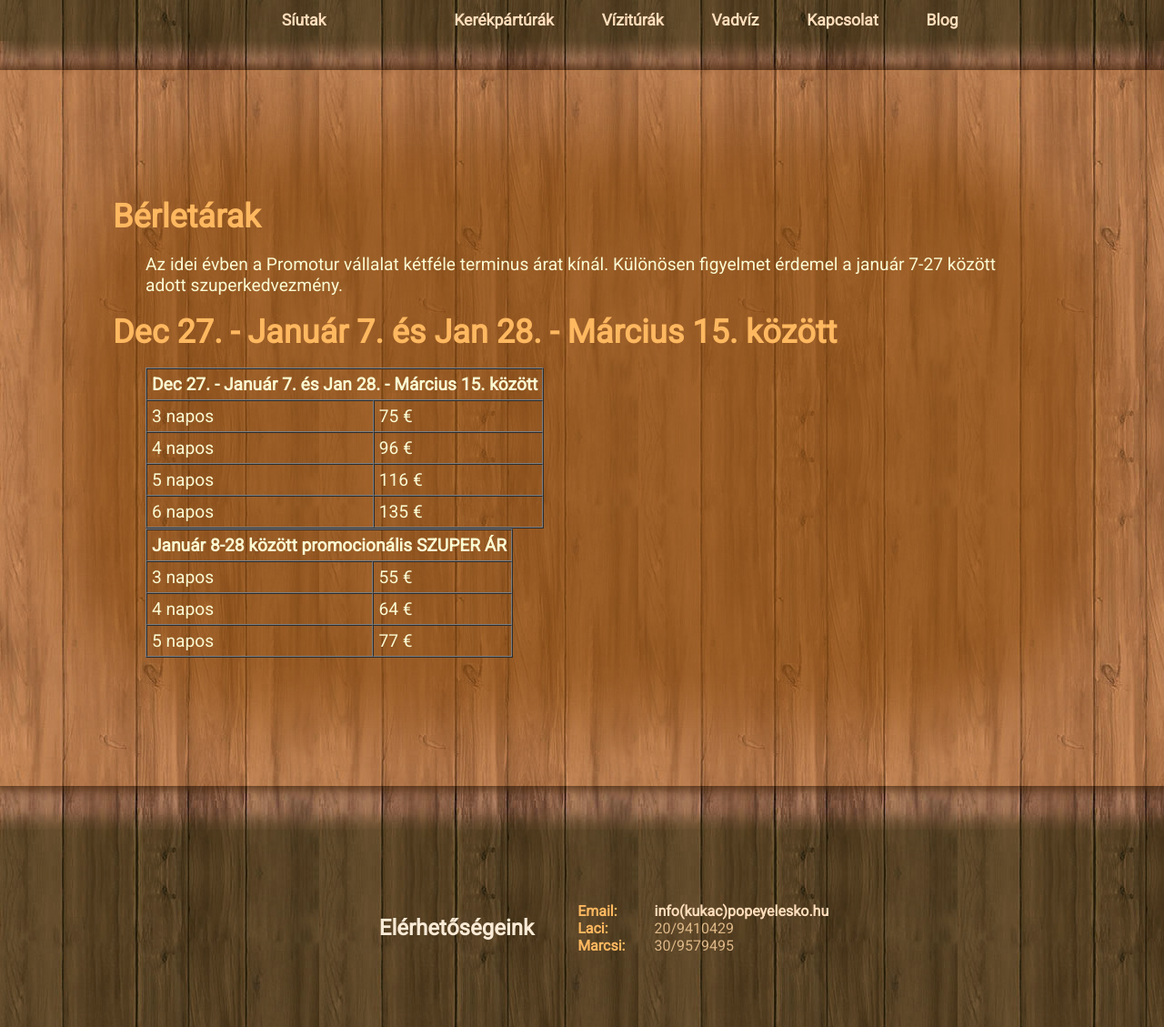
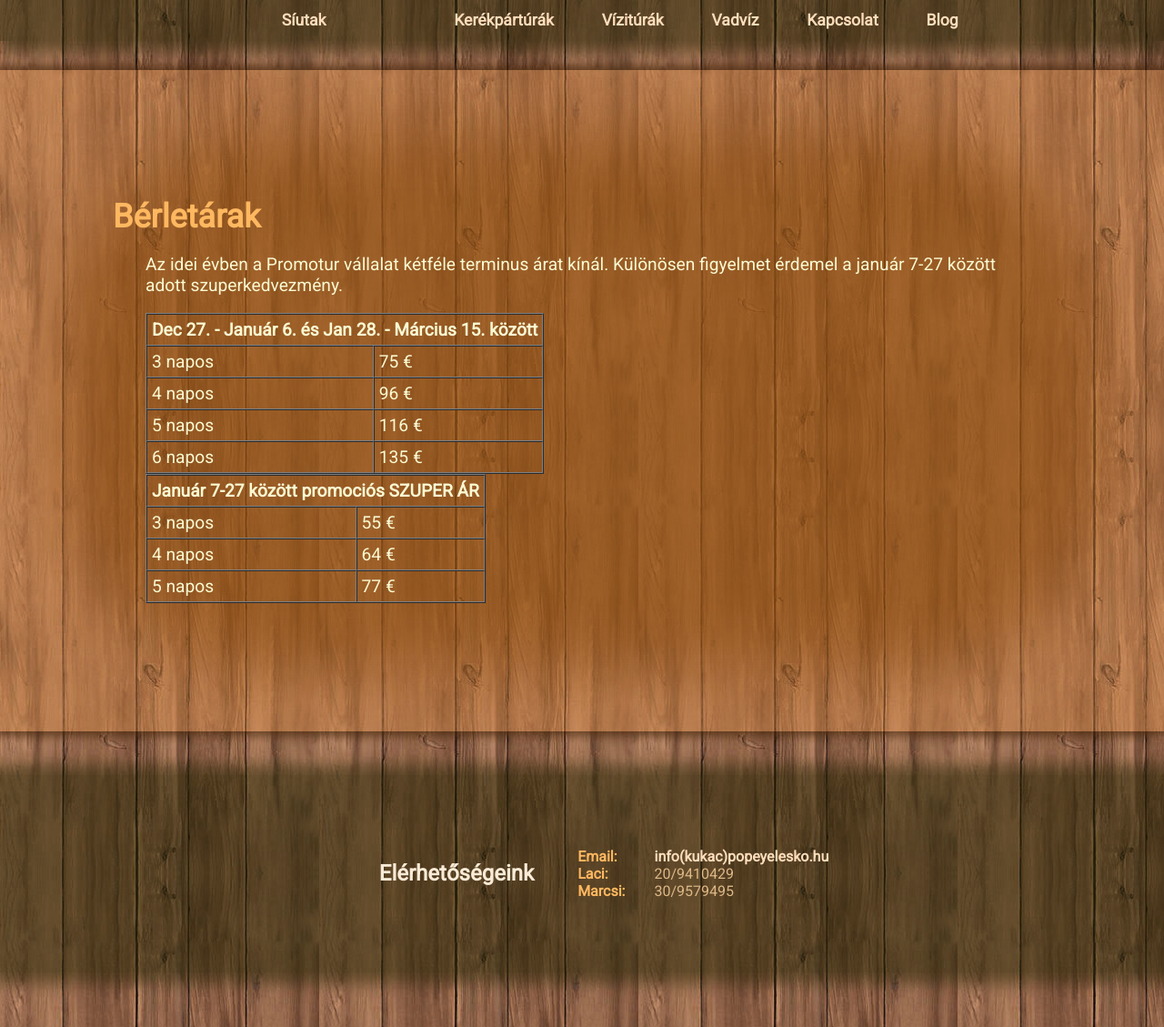
Before and after one commit to popeye-archive/popeye-weblap, a Jekyll site: the page built from _turak/siutak/berletarak.html, in a window 1280 px wide. Shown: the whole page at 91% size. Built offline with Jekyll 4.4.1, drawn with Linux system fonts in a browser that asks for light colours.

Commit message:
Bérletárak:  kedvezményes időszak jan 7-27

```diff
--- a/_turak/siutak/berletarak.html
+++ b/_turak/siutak/berletarak.html
@@ -7,12 +7,10 @@
 <p>Az idei évben a Promotur vállalat kétféle terminus árat kínál.
 Különösen figyelmet érdemel a január 7-27 között adott szuperkedvezmény.
 </p>
-<div class="cf"></div>
-<h2>Dec 27. - Január 7. és Jan 28. - Március 15. között</h2>
 
 <table border="1" cellpadding="5" cellspacing="0" style="white-space: nowrap;">
 <tr>
-<th colspan="2">Dec 27. - Január 7. és Jan 28. - Március 15. között</th>
+<th colspan="2">Dec 27. - Január 6. és Jan 28. - Március 15. között</th>
 </tr>
 </thead>
 <tbody>
@@ -37,7 +35,7 @@
 
 <table border="1" cellpadding="5" cellspacing="0" style="white-space: nowrap;">
 <tr>
-<th colspan="2">Január 8-28 között promocionális SZUPER ÁR</th>
+<th colspan="2">Január 7-27 között promociós SZUPER ÁR</th>
 </tr>
 </thead>
 <tbody>
```
